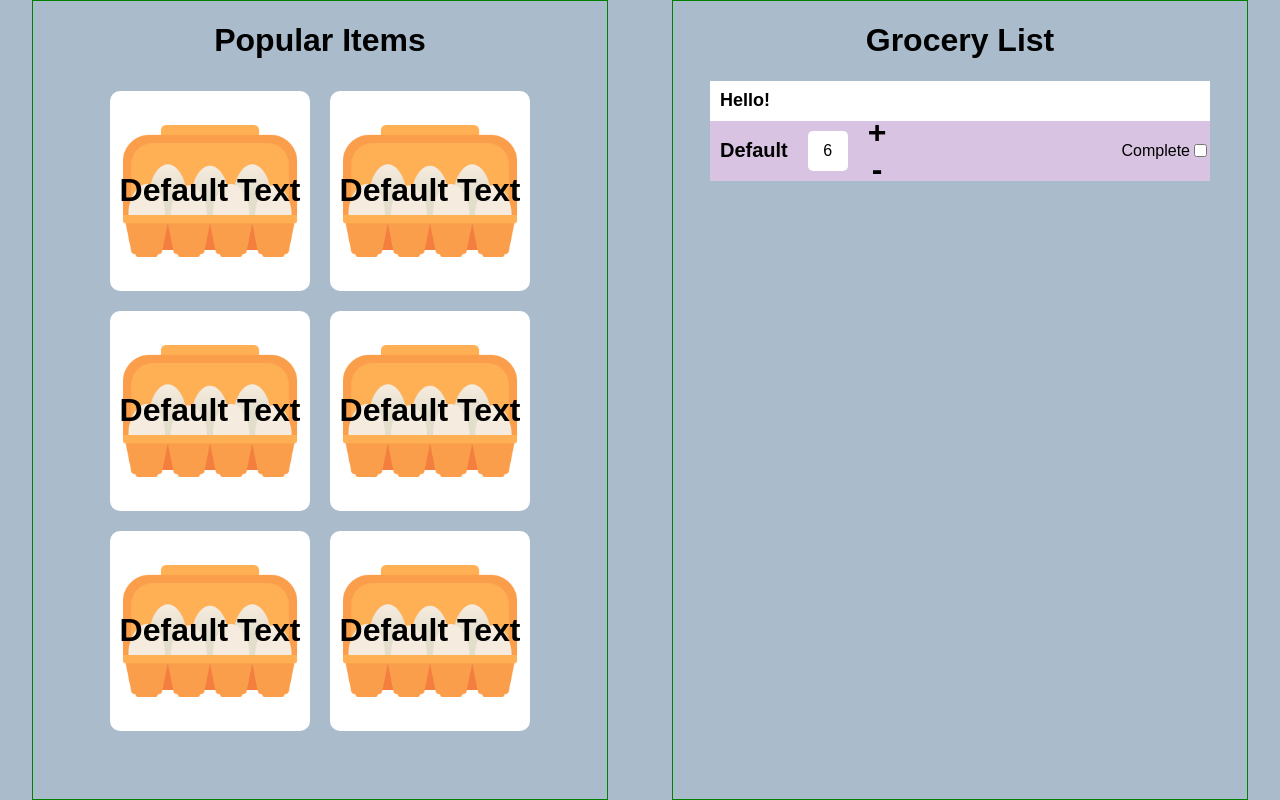
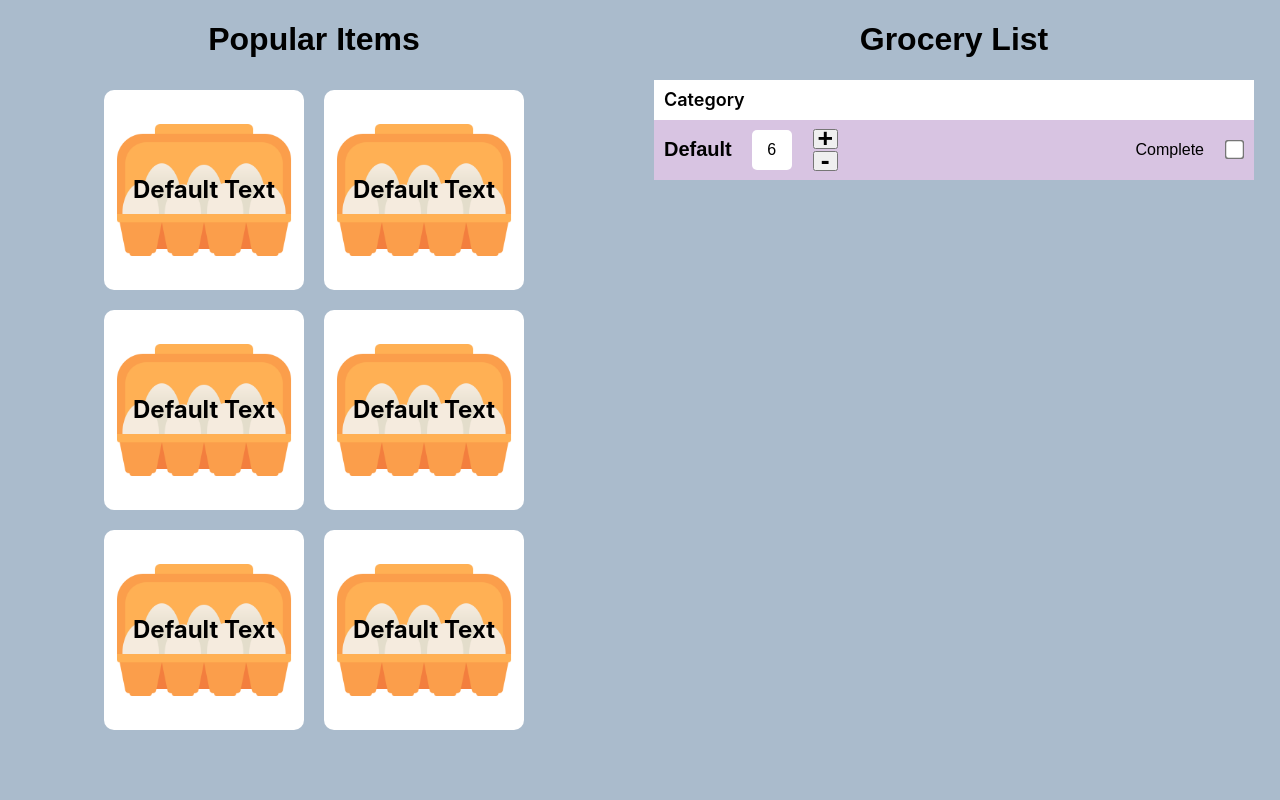
Before and after one commit to Leighai/GroceryList, a Next.js app: page / in a window 1280 px wide. Built offline with nearby package versions, Linux system fonts and the light colour scheme.

Commit message:
style changes

```diff
--- a/components/CompleteButton/index.js
+++ b/components/CompleteButton/index.js
@@ -5,13 +5,15 @@ const CompleteCont = styled.div`
   position: absolute;
   right: 0;
   align-items: center;
+  margin-right: 10px;
 `
 
 const CompleteText = styled.p`
-
+  margin: 20px;
 `
 
 const CompleteInput = styled.input`
+  transform: scale(1.5);
 `
 
 const CompleteButton = ({
--- a/components/GroceryItem/index.js
+++ b/components/GroceryItem/index.js
@@ -19,9 +19,9 @@ const GroceryImg = styled.img`
 `
 
 const GroceryText = styled.h1`
-  font-family: Arial, Helvetica, sans-serif;
+  font-family: Inter;
   margin: 0;
-  font-size: 2rem;
+  font-size: 1.5rem;
   z-index: 1;
 `
 
--- a/components/GroceryList/index.js
+++ b/components/GroceryList/index.js
@@ -6,7 +6,7 @@ import styled from "styled-components";
 const GroceryListCont = styled.div`
   display: flex;
   flex-direction: column;
-  width: 500px;
+  width: 600px;
   position: relative;
 `
 
@@ -15,7 +15,7 @@ const GroceryList = ({
 }) => {
   return(
     <GroceryListCont>
-      <ListHeader header = "Hello!" />
+      <ListHeader header = "Category" />
       <ListItem />
     </GroceryListCont>
   )
--- a/components/ListHeader/index.js
+++ b/components/ListHeader/index.js
@@ -6,12 +6,14 @@ const HeaderCont = styled.div`
   display: flex;
   align-items: center;
   padding: 10px;
+
 `
 
 const HeaderText = styled.h2`
   margin: 0;
   font-weight: 600;
   font-size: 18px;
+  font-family: Inter;
 `
 
 const ListHeader = ({
--- a/components/QuantityButton/index.js
+++ b/components/QuantityButton/index.js
@@ -1,11 +1,17 @@
 import styled from "styled-components";
 
-const QuantityCont = styled.div`
-
+const QuantityCont = styled.button`
+  display: flex;
+  justify-content: center;
+  align-items: center;
+  width: 25px;
+  height: 20px;
+  /* padding: 5px; */
+  margin: 1px;
 `
 
 const QuantityText = styled.h1`
-  margin: 0;
+  /* margin: 0px; */
 `
 
 const QuantityButton = ({
--- a/pages/index.js
+++ b/pages/index.js
@@ -17,7 +17,6 @@ const MainColumn = styled.div`
   display: flex;
   flex-direction: column;
   text-align: center;
-  border: 1px solid green;
   min-height: 100%;
   min-width: 45%;
 `
```
Also changed, not shown: 1 other file (tests, documents, lock files or other folders).
